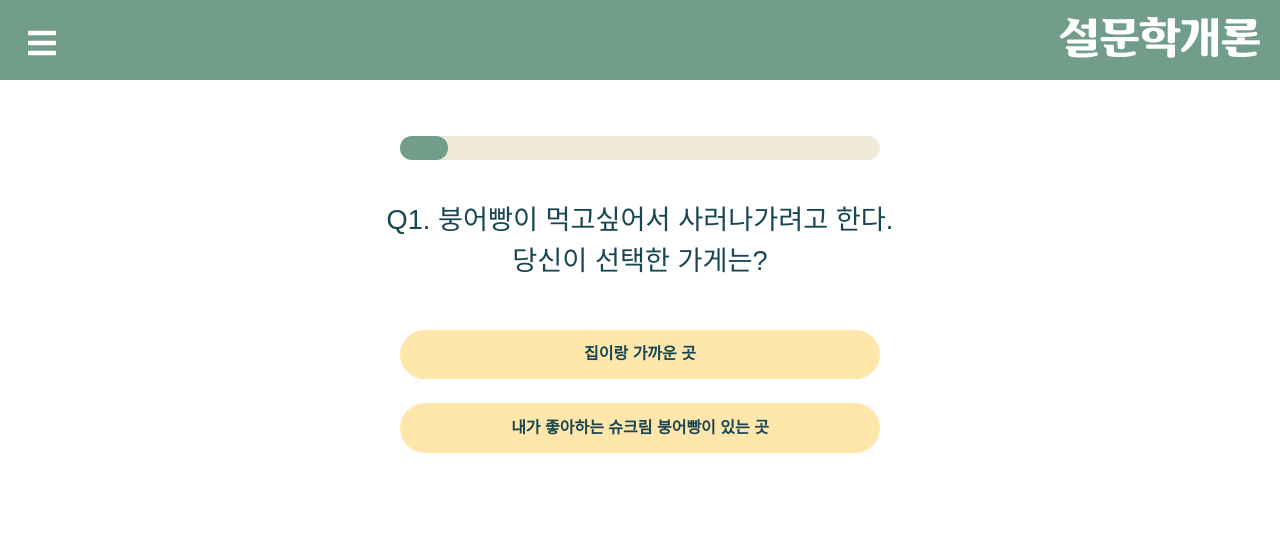
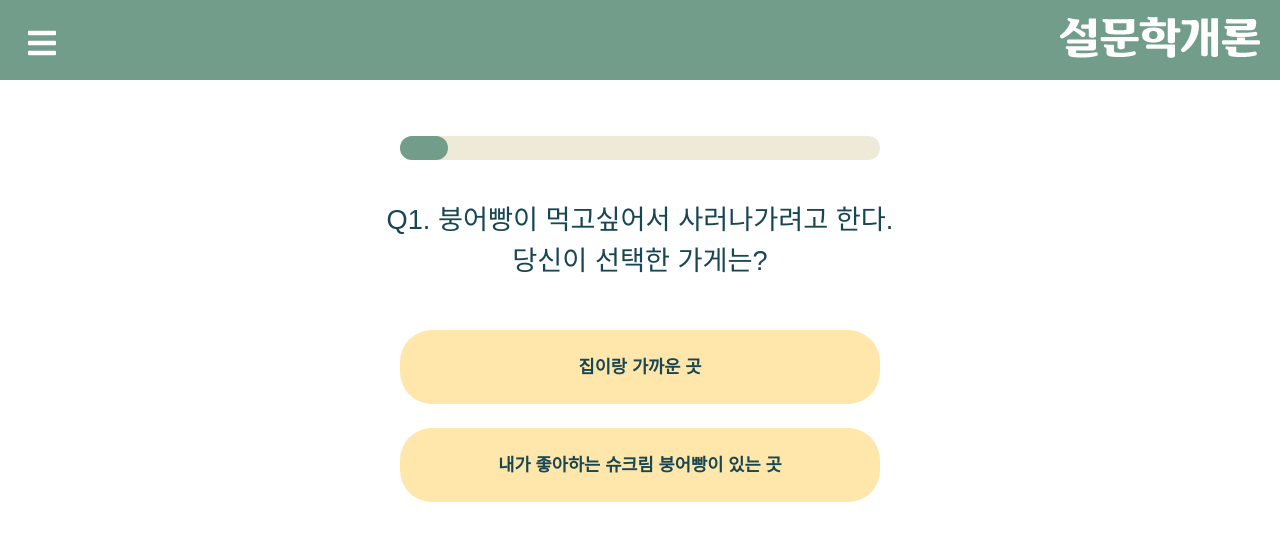
Before and after one commit to ParkJaeyeon0308/ServeyTheory, a React (Create React App) app in the folder serveytheory/: page /question2 in a window 1280 px wide. Shown: the top 540 px of the page. Built offline with nearby package versions, Linux system fonts and the light colour scheme; a web font is replaced by a local one.

Commit message:
폰트 크기, padding 속성 조정

```diff
--- a/serveytheory/src/component/Button.scss
+++ b/serveytheory/src/component/Button.scss
@@ -11,11 +11,11 @@ $btn_color: rgb(255, 230, 171); // 주석 선언
     color: rgb(24, 70, 83);
     font-weight: bold;
     text-align: center;
-    font-size: 1rem;
+    font-size: 1.1rem;
 
     width: 30rem;
-    padding-top: 0.8rem;
-    padding-bottom: 0.8rem;
+    padding-top: 1.5rem;
+    padding-bottom: 1.5rem;
     margin: 0px auto;
 
     background: $btn_color; // 주석 사용
```
